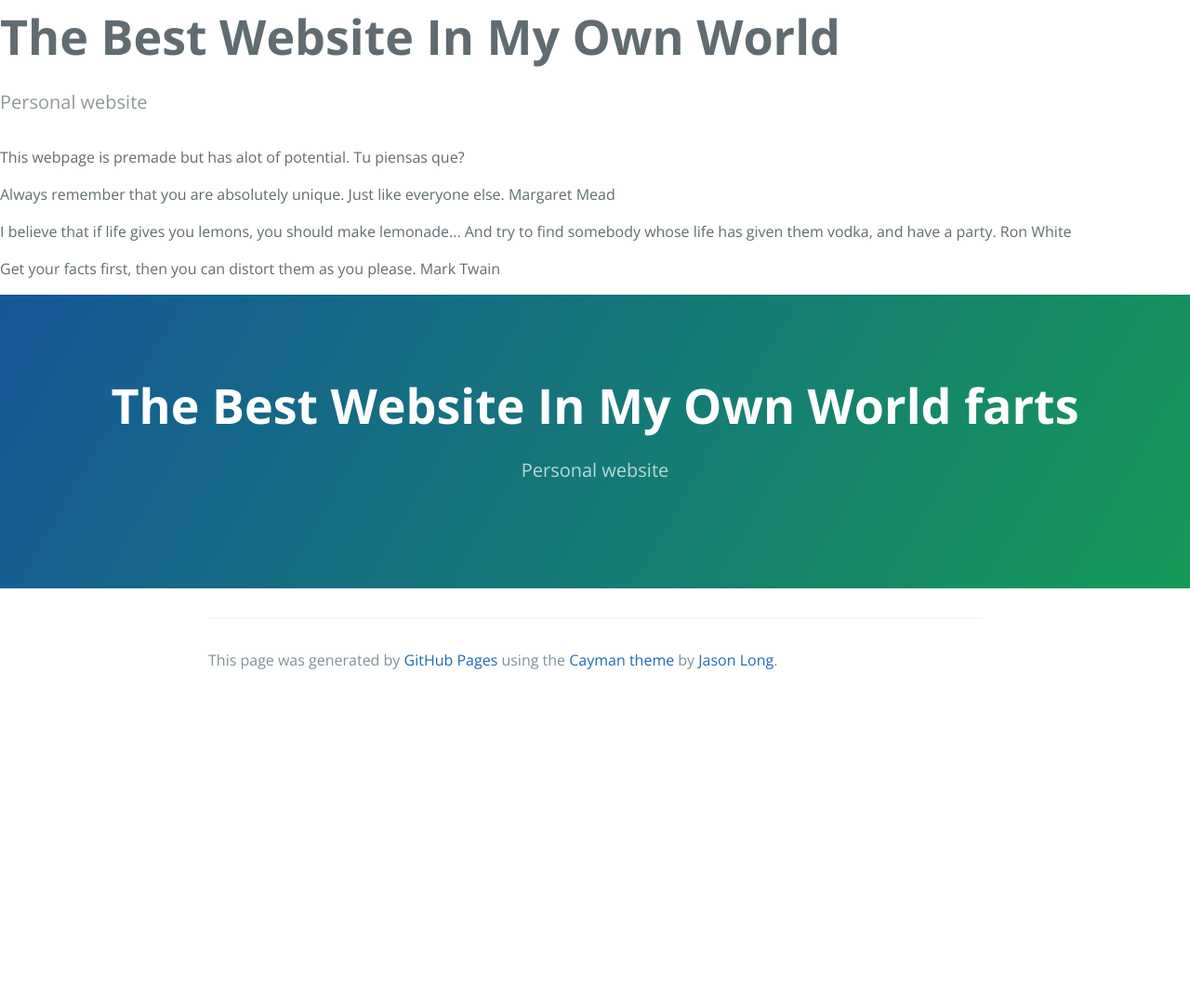
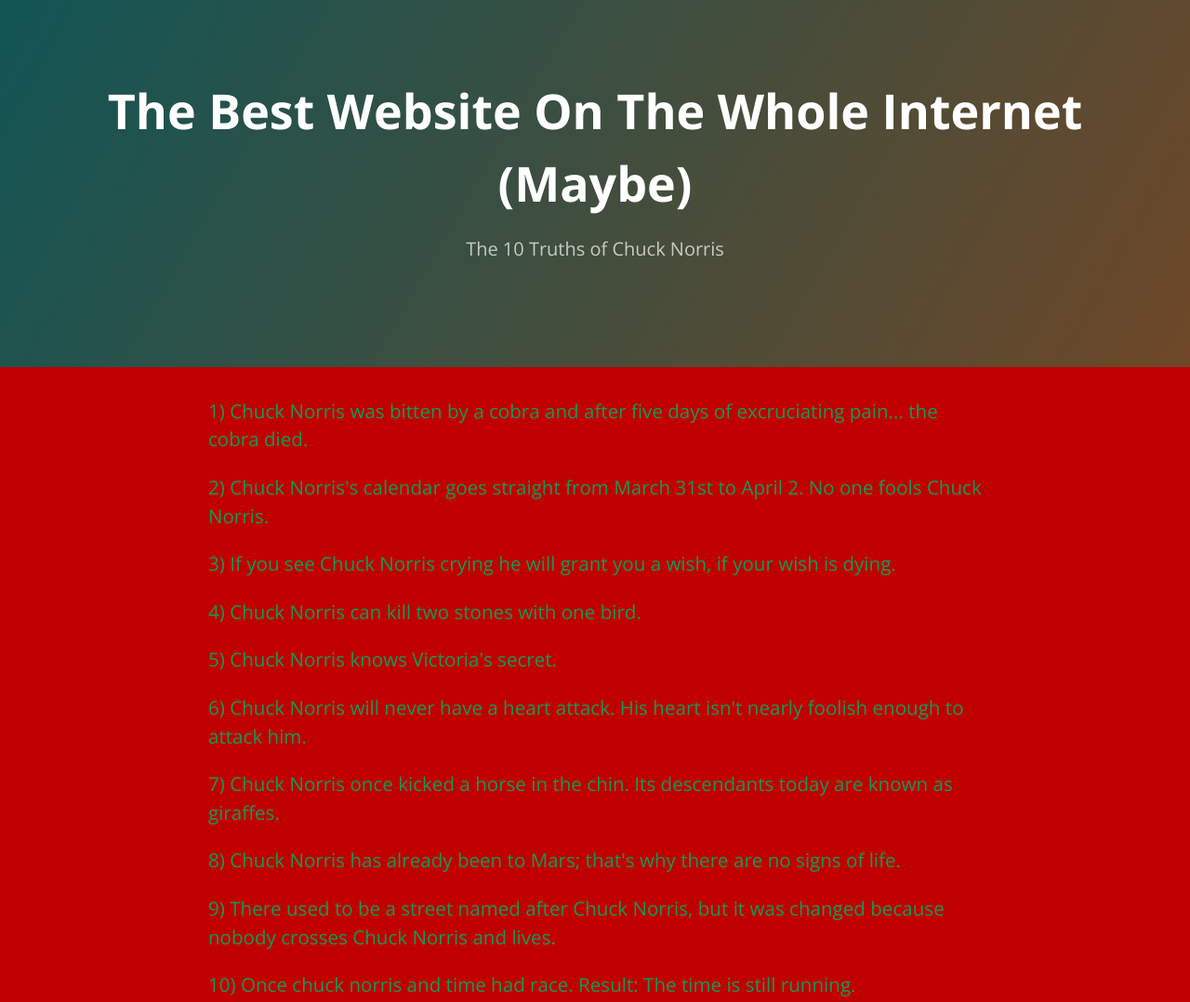
Before and after one commit to Reginald2468/Reginald2468.github.io, a plain HTML site: page index.html in a window 1280 px wide. Shown: the top 1078 px of the page at 93% size. Before the commit the page ends 800 px from the top, so only its background shows below. Drawn offline with nearby package versions, Linux system fonts and the light colour scheme.

Commit message:
Changed background to chuck Norris

```diff
--- a/index.html
+++ b/index.html
@@ -2,7 +2,7 @@
 <html lang="en-us">
   <head>
     <meta charset="UTF-8">
-    <title>The Best In My Own World farts</title>
+    <title>The Best Website In My Own World</title>
     <meta name="viewport" content="width=device-width, initial-scale=1">
     <link rel="stylesheet" type="text/css" href="stylesheets/normalize.css" media="screen">
     <link href='https://fonts.googleapis.com/css?family=Open+Sans:400,700' rel='stylesheet' type='text/css'>
@@ -10,24 +10,26 @@
     <link rel="stylesheet" type="text/css" href="stylesheets/github-light.css" media="screen">
   </head>
   <body>
-    <h1 class="project-name">The Best Website In My Own World</h1>
-    <h2 class="project-tagline">Personal website</h2>
-    <p>This webpage is premade but has alot of potential. Tu piensas que?</p>
-    <p>Always remember that you are absolutely unique. Just like everyone else. Margaret Mead</p>
-    <p>I believe that if life gives you lemons, you should make lemonade... And try to find somebody whose life has given them vodka, and have a party. Ron White</p>
-    <p>Get your facts first, then you can distort them as you please. Mark Twain</p>
-
+    <body bgcolor="chucknorris"></body>
     <section class="page-header">
-      <h1 class="project-name">The Best Website In My Own World farts</h1>
-      <h2 class="project-tagline">Personal website</h2>
+      <h1 class="project-name">The Best Website On The Whole Internet (Maybe)</h1>
+      <h2 class="project-tagline">The 10 Truths of Chuck Norris</h2>
     </section>
 
     <section class="main-content">
       <h3>
-
+<p>1) Chuck Norris was bitten by a cobra and after five days of excruciating pain... the cobra died.</p>
+<p>2) Chuck Norris's calendar goes straight from March 31st to April 2. No one fools Chuck Norris.</p>
+<p>3) If you see Chuck Norris crying he will grant you a wish, if your wish is dying.</p>
+<p>4) Chuck Norris can kill two stones with one bird.</p>
+<p>5) Chuck Norris knows Victoria's secret.</p>
+<p>6) Chuck Norris will never have a heart attack. His heart isn't nearly foolish enough to attack him.</p>
+<p>7) Chuck Norris once kicked a horse in the chin. Its descendants today are known as giraffes.</p>
+<p>8) Chuck Norris has already been to Mars; that's why there are no signs of life.</p>
+<p>9) There used to be a street named after Chuck Norris, but it was changed because nobody crosses Chuck Norris and lives.</p>
+<p>10) Once chuck norris and time had race.  Result: The time is still running.</p>
       <footer class="site-footer">
 
-        <span class="site-footer-credits">This page was generated by <a href="https://pages.github.com">GitHub Pages</a> using the <a href="https://github.com/jasonlong/cayman-theme">Cayman theme</a> by <a href="https://twitter.com/jasonlong">Jason Long</a>.</span>
       </footer>
 
     </section>
--- a/stylesheets/stylesheet.css
+++ b/stylesheets/stylesheet.css
@@ -56,8 +56,8 @@ a {
 .page-header {
   color: #fff;
   text-align: center;
-  background-color: #159957;
-  background-image: linear-gradient(120deg, #155799, #159957); }
+  background-color: chucknorris;
+  background-image: linear-gradient(120deg, #155, #1957); }
 
 @media screen and (min-width: 64em) {
   .page-header {
```
